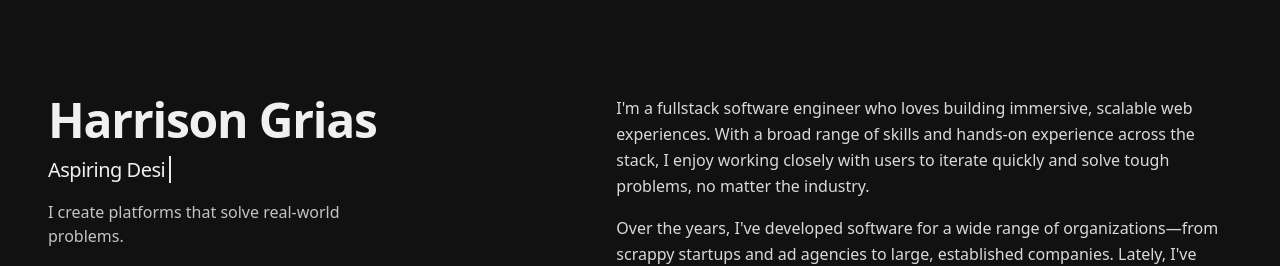
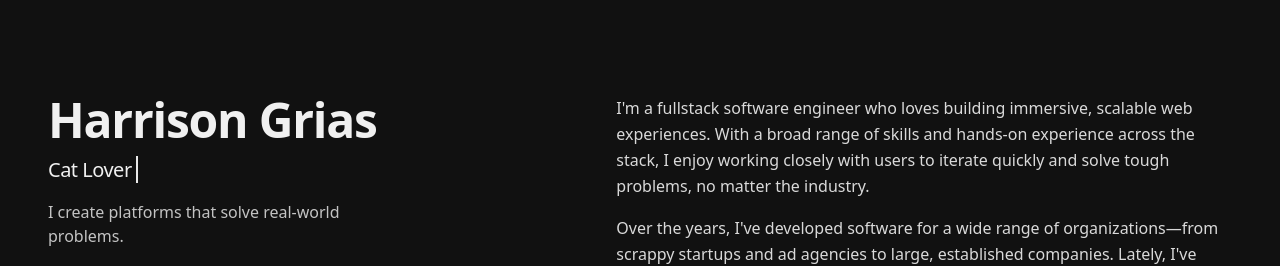
Before and after one commit to hgrias/harrisongrias.com, a Next.js app: page / in a window 1280 px wide. Shown: the top 266 px of the page. Built offline with nearby package versions, Linux system fonts and the light colour scheme.

Commit message:
chore: remove aspiring designer from phrases

```diff
--- a/src/app/page.tsx
+++ b/src/app/page.tsx
@@ -11,7 +11,6 @@ import { TypewriterEffect } from "./components/TypewriterEffect";
 export default function Home() {
   const descriptivePhrases = [
     "Full Stack Software Engineer",
-    "Aspiring Designer",
     "Cat Lover",
     "Video Game Enthusiast",
     "Full Stack Software Engineer",
```
